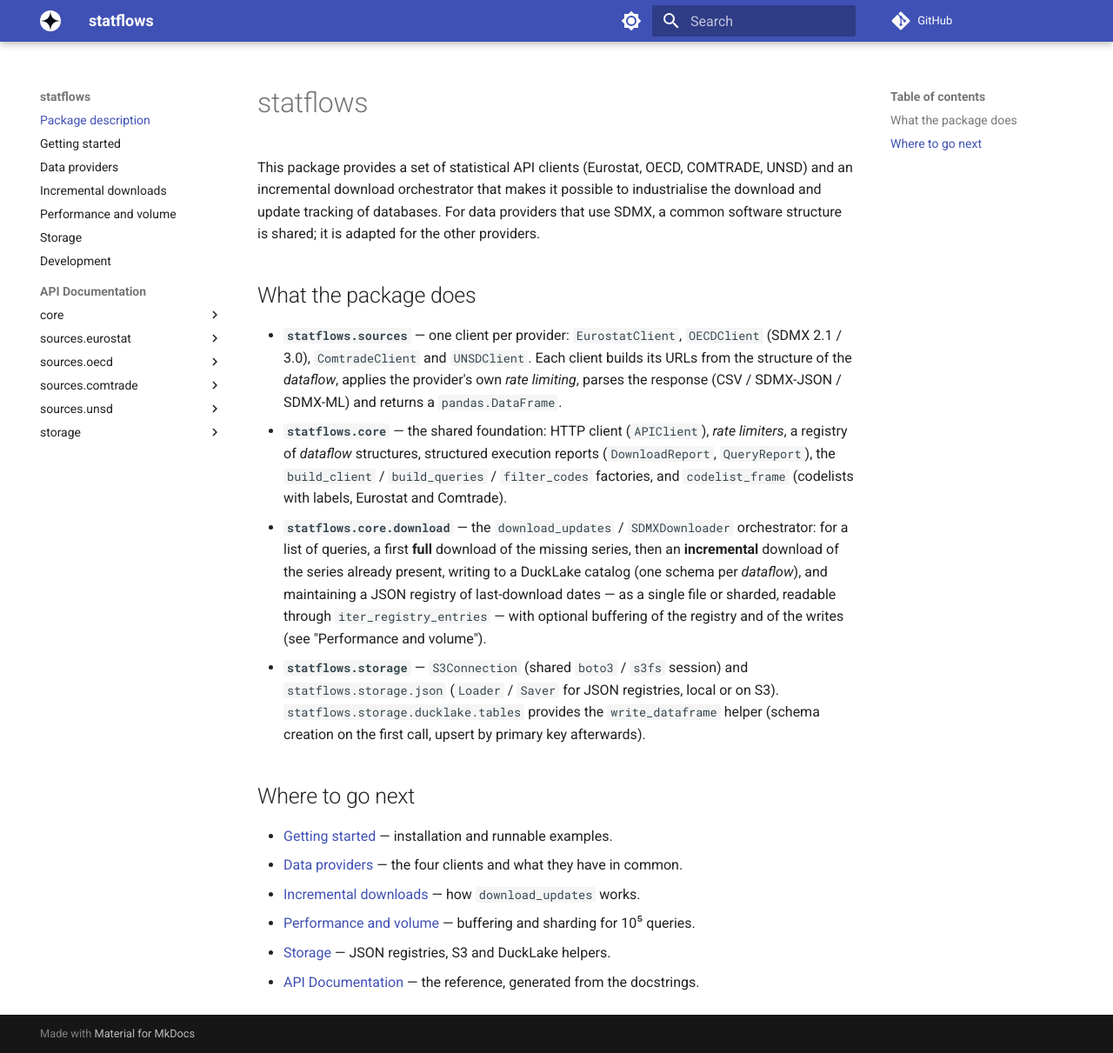
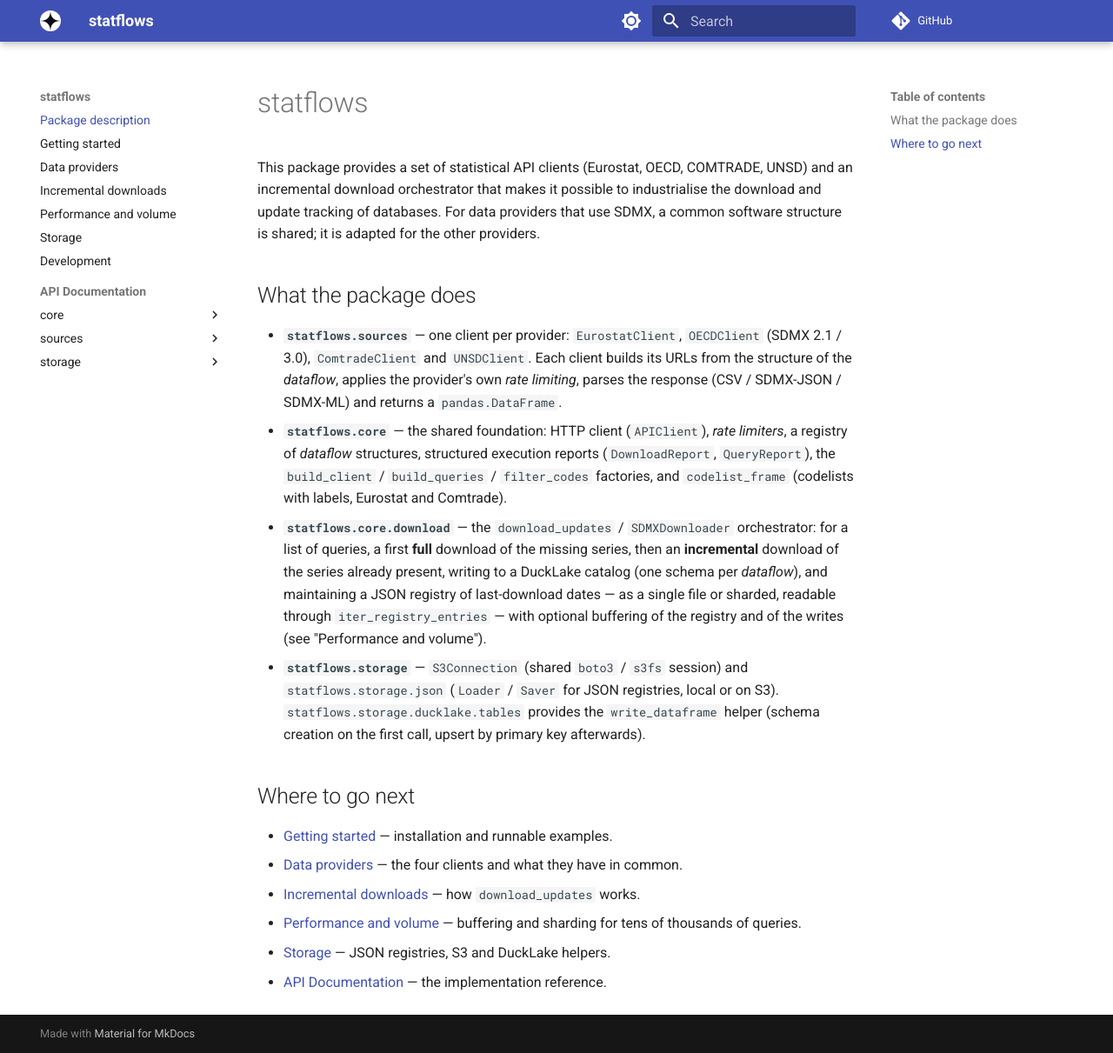
Before and after one commit to qbolliet/statflows, an MkDocs documentation site: the page built from docs/index.md, in a window 1280 px wide and 1211 px high. Shown: the whole window at 87% size. Built offline with MkDocs 1.6.1 and Material for MkDocs 9.7.7, drawn with Linux system fonts in a browser that asks for light colours; comment, search, counter and statistics services are not loaded.

Commit message:
docs: strcuture + miscellanous

````diff
--- a/README.md
+++ b/README.md
@@ -281,11 +281,9 @@ run's connection, without permanently modifying the connector (the other keys
 are merged into its `set_option` options). Writes of fewer than `N` rows are then
 kept in the catalog rather than in Parquet files; they stay there until an
 explicit flush (`ducklake_flush_inlined_data`), which the post-write compaction
-does not perform. On the test bench, the DuckLake extension shipped with
-DuckDB 1.5 already inlines small writes by default; with large batches, inlining
-only concerns the last partial batches.
+does not perform.
 
-### Recommended configuration for 10⁵ queries
+### Recommended configuration for 100 000 and more queries
 
 ```python
 from datetime import timedelta
--- a/docs/index.md
+++ b/docs/index.md
@@ -11,6 +11,6 @@
 - [Getting started](getting-started.md) — installation and runnable examples.
 - [Data providers](providers.md) — the four clients and what they have in common.
 - [Incremental downloads](downloads.md) — how `download_updates` works.
-- [Performance and volume](performance.md) — buffering and sharding for 10⁵ queries.
+- [Performance and volume](performance.md) — buffering and sharding for tens of thousands of queries.
 - [Storage](storage.md) — JSON registries, S3 and DuckLake helpers.
-- [API Documentation](api/core/APIClient.md) — the reference, generated from the docstrings.
+- [API Documentation](api/core/APIClient.md) — the implementation reference.
--- a/mkdocs.yml
+++ b/mkdocs.yml
@@ -127,29 +127,30 @@ nav:
     - DimensionInfo: api/core/DimensionInfo.md
     - DataflowStructure: api/core/DataflowStructure.md
     - DataflowStructureRegistry: api/core/DataflowStructureRegistry.md
-  - sources.eurostat:
-    - EurostatClient: api/sources/eurostat/EurostatClient.md
-    - EurostatQueryRequest: api/sources/eurostat/EurostatQueryRequest.md
-    - EurostatQueryRequestV30: api/sources/eurostat/EurostatQueryRequestV30.md
-    - EurostatQueryRequestV21: api/sources/eurostat/EurostatQueryRequestV21.md
-    - EurostatEndpointBuilderV30: api/sources/eurostat/EurostatEndpointBuilderV30.md
-    - EurostatEndpointBuilderV21: api/sources/eurostat/EurostatEndpointBuilderV21.md
-    - EurostatResponseFormat: api/sources/eurostat/EurostatResponseFormat.md
-  - sources.oecd:
-    - OECDClient: api/sources/oecd/OECDClient.md
-    - OECDQueryRequest: api/sources/oecd/OECDQueryRequest.md
-    - OECDEndpointBuilder: api/sources/oecd/OECDEndpointBuilder.md
-    - OECDEndpointBuilderV1: api/sources/oecd/OECDEndpointBuilderV1.md
-    - OECDEndpointBuilderV2: api/sources/oecd/OECDEndpointBuilderV2.md
-    - OECDResponseFormat: api/sources/oecd/OECDResponseFormat.md
-  - sources.comtrade:
-    - ComtradeClient: api/sources/comtrade/ComtradeClient.md
-    - ComtradeQueryRequest: api/sources/comtrade/ComtradeQueryRequest.md
-    - ComtradeResponseFormat: api/sources/comtrade/ComtradeResponseFormat.md
-  - sources.unsd:
-    - UNSDClient: api/sources/unsd/UNSDClient.md
-    - UNSDCorrespondenceRequest: api/sources/unsd/UNSDCorrespondenceRequest.md
-    - UNSDResponseFormat: api/sources/unsd/UNSDResponseFormat.md
+  - sources:
+    - eurostat:
+      - EurostatClient: api/sources/eurostat/EurostatClient.md
+      - EurostatQueryRequest: api/sources/eurostat/EurostatQueryRequest.md
+      - EurostatQueryRequestV30: api/sources/eurostat/EurostatQueryRequestV30.md
+      - EurostatQueryRequestV21: api/sources/eurostat/EurostatQueryRequestV21.md
+      - EurostatEndpointBuilderV30: api/sources/eurostat/EurostatEndpointBuilderV30.md
+      - EurostatEndpointBuilderV21: api/sources/eurostat/EurostatEndpointBuilderV21.md
+      - EurostatResponseFormat: api/sources/eurostat/EurostatResponseFormat.md
+    - oecd:
+      - OECDClient: api/sources/oecd/OECDClient.md
+      - OECDQueryRequest: api/sources/oecd/OECDQueryRequest.md
+      - OECDEndpointBuilder: api/sources/oecd/OECDEndpointBuilder.md
+      - OECDEndpointBuilderV1: api/sources/oecd/OECDEndpointBuilderV1.md
+      - OECDEndpointBuilderV2: api/sources/oecd/OECDEndpointBuilderV2.md
+      - OECDResponseFormat: api/sources/oecd/OECDResponseFormat.md
+    - comtrade:
+      - ComtradeClient: api/sources/comtrade/ComtradeClient.md
+      - ComtradeQueryRequest: api/sources/comtrade/ComtradeQueryRequest.md
+      - ComtradeResponseFormat: api/sources/comtrade/ComtradeResponseFormat.md
+    - unsd:
+      - UNSDClient: api/sources/unsd/UNSDClient.md
+      - UNSDCorrespondenceRequest: api/sources/unsd/UNSDCorrespondenceRequest.md
+      - UNSDResponseFormat: api/sources/unsd/UNSDResponseFormat.md
   - storage:
     - S3Connection: api/storage/S3Connection.md
     - Loader: api/storage/Loader.md
````
Also changed, not shown: other parts of README.md (+1 -1 lines).
